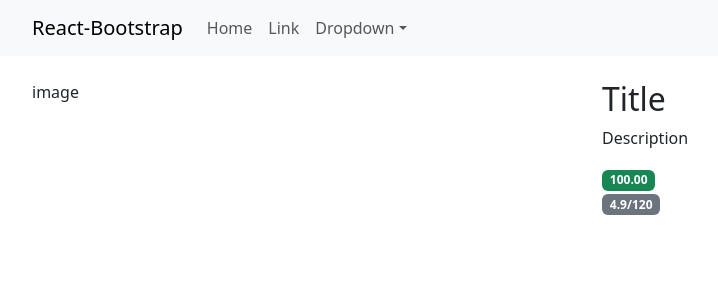
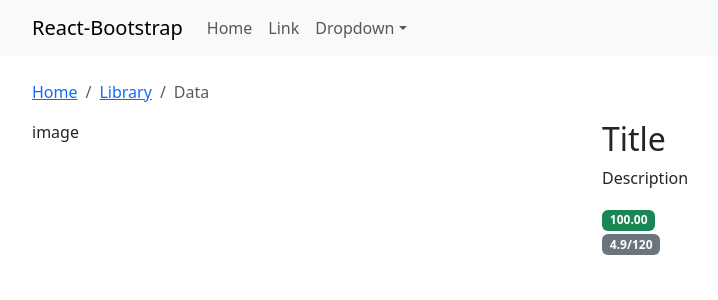
Before and after one commit to rmehtije/shop, a React (Vite) app: page / in a window 1280 px wide. Shown: the top 300 px of the page, without its empty margins (50-768 px from the left). Built offline with nearby package versions, Linux system fonts and the light colour scheme.

Commit message:
New category component

```diff
--- /dev/null
+++ b/src/Category.jsx
@@ -0,0 +1,15 @@
+import Breadcrumb from 'react-bootstrap/Breadcrumb';
+
+function Category() {
+  return (
+    <Breadcrumb>
+      <Breadcrumb.Item href="#">Home</Breadcrumb.Item>
+      <Breadcrumb.Item href="https://getbootstrap.com/docs/4.0/components/breadcrumb/">
+        Library
+      </Breadcrumb.Item>
+      <Breadcrumb.Item active>Data</Breadcrumb.Item>
+    </Breadcrumb>
+  );
+}
+
+export default Category;
--- a/src/ProductPage.jsx
+++ b/src/ProductPage.jsx
@@ -2,10 +2,12 @@
 import Row from 'react-bootstrap/Row';
 import Col from 'react-bootstrap/Col';
 import Badge from 'react-bootstrap/Badge';
+import Category from "./Category";
 
 function ProductPage() {
     return (
         <Container>
+            <Category />
             <Row>
                 <Col>
                     image
```
